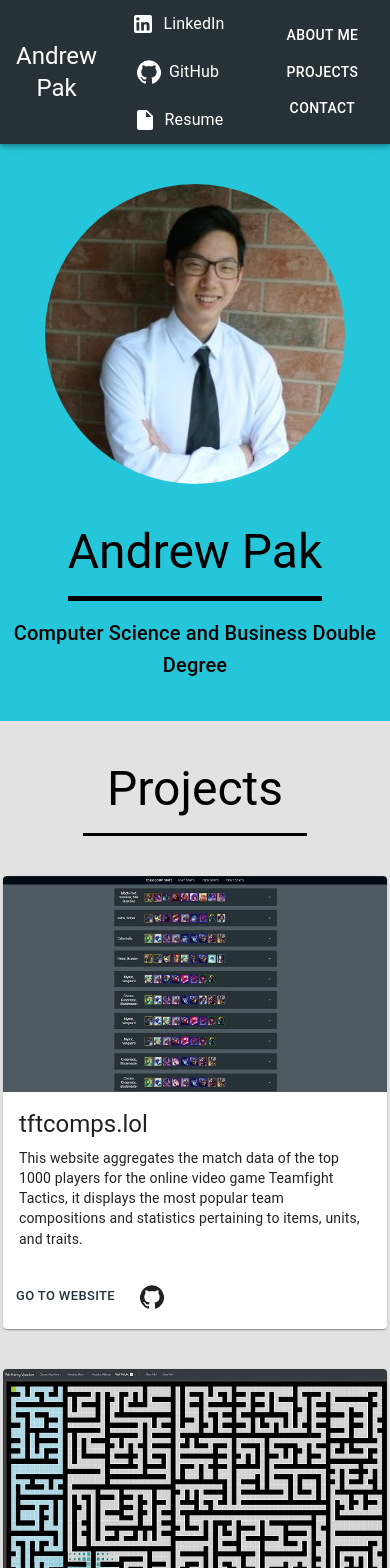
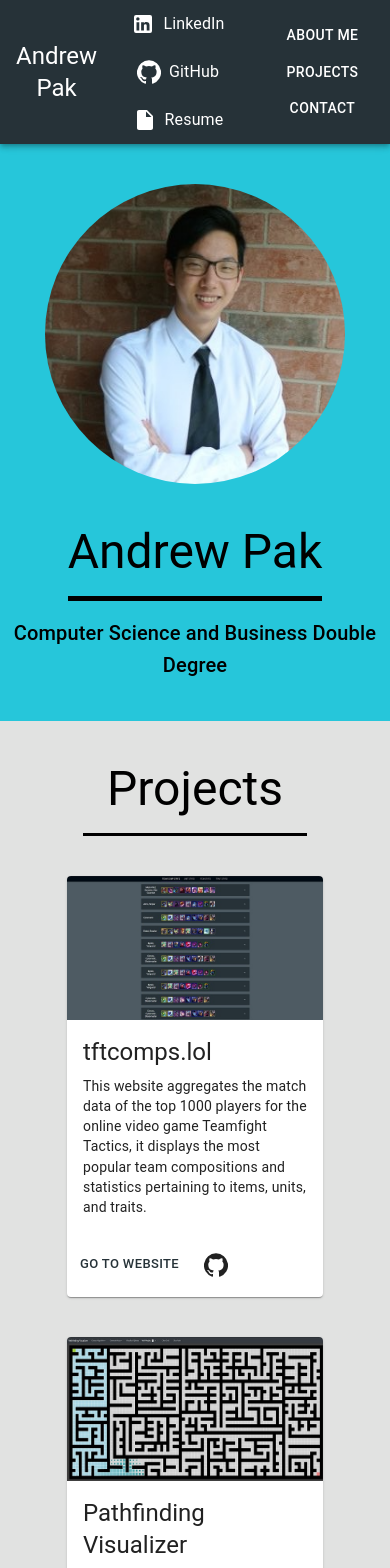
Before and after one commit to Dimuendo/portfolio-website, a React (Create React App) app: page / in a window 390 px wide. Shown: the top 1568 px of the page. Built offline with nearby package versions, Linux system fonts and the light colour scheme.

Commit message:
Made the images smaller on mobile

```diff
--- a/src/Components/ProjectCard.jsx
+++ b/src/Components/ProjectCard.jsx
@@ -19,11 +19,11 @@ const useStyles = makeStyles((theme) => ({
     },
     rootSmall: {
         marginTop: theme.spacing(5),
-        maxWidth: 384,
+        maxWidth: 256,
     },
     mediaSmall: {
-        height: 216,
-        width: 384,
+        height: 144,
+        width: 256,
     },
     cardContent: {
     }
```
